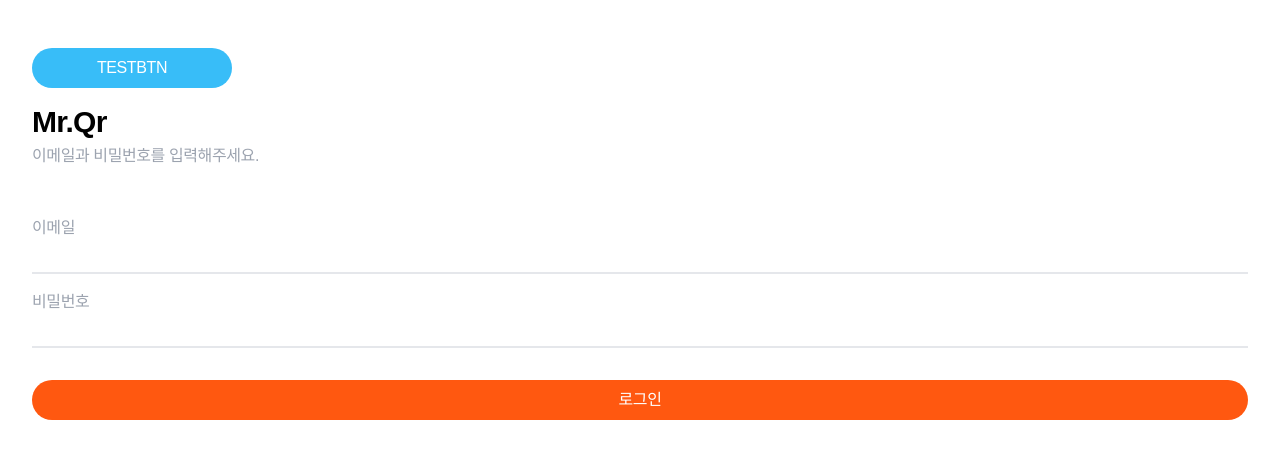
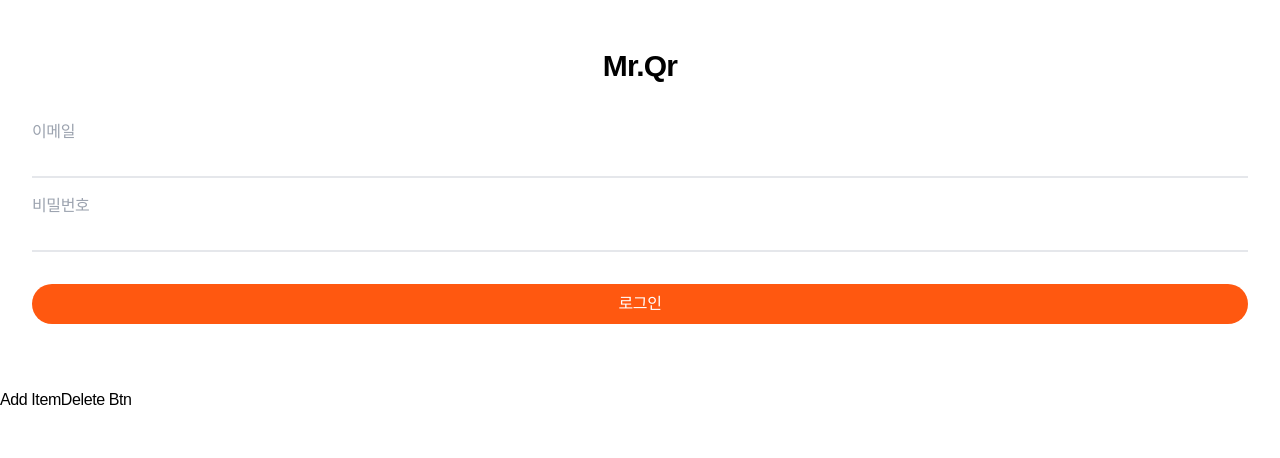
Before and after one commit to TableService-DD/DD-WebView, a React (Vite) app: page /login in a window 1280 px wide. Shown: the top 458 px of the page. Built offline with nearby package versions, Linux system fonts and the light colour scheme; a web font is replaced by a local one.

Commit message:
[ADD] 장바구니를 위한 Recoil 파일 세팅

```diff
--- a/src/App.tsx
+++ b/src/App.tsx
@@ -1,11 +1,13 @@
 import { Outlet } from "react-router-dom";
 import { RecoilRoot } from "recoil";
+import Test from "./pages/Test";
 
 function App() {
   return (
     <div>
       <RecoilRoot>
       <Outlet />
+      <Test/>
       </RecoilRoot>
     </div>
   );
--- a/src/atom/cartAtoms.js
+++ b/src/atom/cartAtoms.js
@@ -0,0 +1,34 @@
+import { atom, selector } from "recoil";
+
+export const cartState = atom({
+  key: "cartState",
+  default: [],
+});
+
+export const addToCart = selector({
+  key: "addToCart",
+  get: ({ get }) => get(cartState),
+  set: ({ set }, newItem) =>
+    set(cartState, (prevItems) => [...prevItems, newItem]),
+});
+
+export const deleteFromCart = selector({
+  key: "deleteFromCart",
+  get: ({ get }) => get(cartState),
+  set: ({ get, set }, itemRemove) => {
+    const cart = get(cartState);
+    const newCart = cart.filter((item) => item.name !== itemRemove.name);
+    set(cartState, newCart);
+  },
+});
+
+export const orderFromCart = selector({
+  key: "orderFromCart",
+  get: ({ get }) => get(cartState),
+  set: ({ get, set }) => {
+    const cart = get(cartState);
+    // 서버에 주문 요청보내기
+    const newCart = [];
+    set(cartState, newCart);
+  },
+});
--- a/src/pages/LoginPage.tsx
+++ b/src/pages/LoginPage.tsx
@@ -36,20 +36,6 @@ function LoginPage() {
 
   return (
     <section className="px-8 py-12 flex flex-col gap-4 relative">
-      <button
-        className="bg-sky-400 text-white p-2 w-[200px] rounded-full
-      "
-        onClick={() =>
-          signUp({
-            name: "test",
-            email: "test",
-            password: "test",
-            phone_cert_id: 2,
-          })
-        }
-      >
-        TESTBTN
-      </button>
       {isLoading ? (
         <div className="absolute z-10 w-3/4 h-[60%] gap-4 p-4 pb-2 bg-white ring-gray-400 ring-4 shadow-md flex flex-col items-center justify-around rounded-xl top-1/2 left-1/2 transform -translate-x-1/2 -translate-y-[20%]">
           <h1 className="text-primary text-3xl font-bold">로딩 중...</h1>
@@ -63,15 +49,11 @@ function LoginPage() {
         </div>
       ) : null}
 
-      <div className="flex flex-col mb-4">
-        <h1 className="text-3xl font-bold mb-1">Mr.Qr</h1>
-        <span className="text-md text-gray-400">
-          이메일과 비밀번호를 입력해주세요.
-        </span>
-      </div>
+        <h1 className="text-3xl font-bold mb-1 text-center">Mr.Qr</h1>
+
       <form onSubmit={handleSubmit} className="flex flex-col my-4 gap-2">
         <div className="flex flex-col mb-2">
-          <label htmlFor="id" className="text-gray-400 text-md text-start">
+          <label htmlFor="email" className="text-gray-400 text-md text-start">
             이메일
           </label>
           <input
--- /dev/null
+++ b/src/pages/Test.tsx
@@ -0,0 +1,30 @@
+import { useRecoilState, useRecoilValue, useSetRecoilState } from "recoil";
+import { cartState, addToCart , deleteFromCart} from "../atom/cartAtoms";
+type Props = {}
+
+function Test({}: Props) {
+    const [cart, setCart] = useRecoilState(cartState);
+    const setAddToCart = useSetRecoilState(addToCart);
+    const deleteItem = useSetRecoilState(deleteFromCart);
+
+    const addItem = () => {
+        setAddToCart({ name: 'New Item', price: 100 });
+    }
+    const deleteItemFromCart = () => {
+        deleteItem({ name: 'New Item', price: 100 });
+    }
+    return (
+        <div>
+            <button onClick={addItem}>Add Item</button>
+            <button onClick={deleteItemFromCart}>Delete Btn</button>
+            {cart?.map((item, index) => (
+                <div key={index}>
+                    <h4>{item.name}</h4>
+                    <p>{item.price}</p>
+                </div>
+            ))}
+        </div>
+    )
+}
+
+export default Test
--- a/src/util/types.ts
+++ b/src/util/types.ts
@@ -18,7 +18,7 @@ export type FoodItem = {
   foodId: number;
   addOption: FoodOption[];
   origin: FoodOrigin[];
-  hotLevel?: number; // hotLevel이 모든 항목에 있는 것이 아니므로 optional로 선언합니다.
+  hotLevel?: number;
 };
 
 export type Menu = {
@@ -26,23 +26,23 @@ export type Menu = {
   SANDWICH: FoodItem[];
 };
 
-export interface Stock{
-  id:number,
-  name:string,
-  price:number,
-  options:Object | null,
-  describe:string,
-  is_signiture_menu:boolean,
-  is_best_menu:boolean,
-  country_of_origin:string | null,
-  allergy_causing_information:string | null,
-  status:number,
-  image_url:string,
+// 메인
 
-};
-
+export interface Stock {
+  id: number;
+  name: string;
+  price: number;
+  options: Object | null;
+  describe: string;
+  is_signiture_menu: boolean;
+  is_best_menu: boolean;
+  country_of_origin: string | null;
+  allergy_causing_information: string | null;
+  status: number;
+  image_url: string;
+}
 
 export interface StockCategory {
-  id:number,
-  name:string,
+  id: number;
+  name: string;
 }
```
